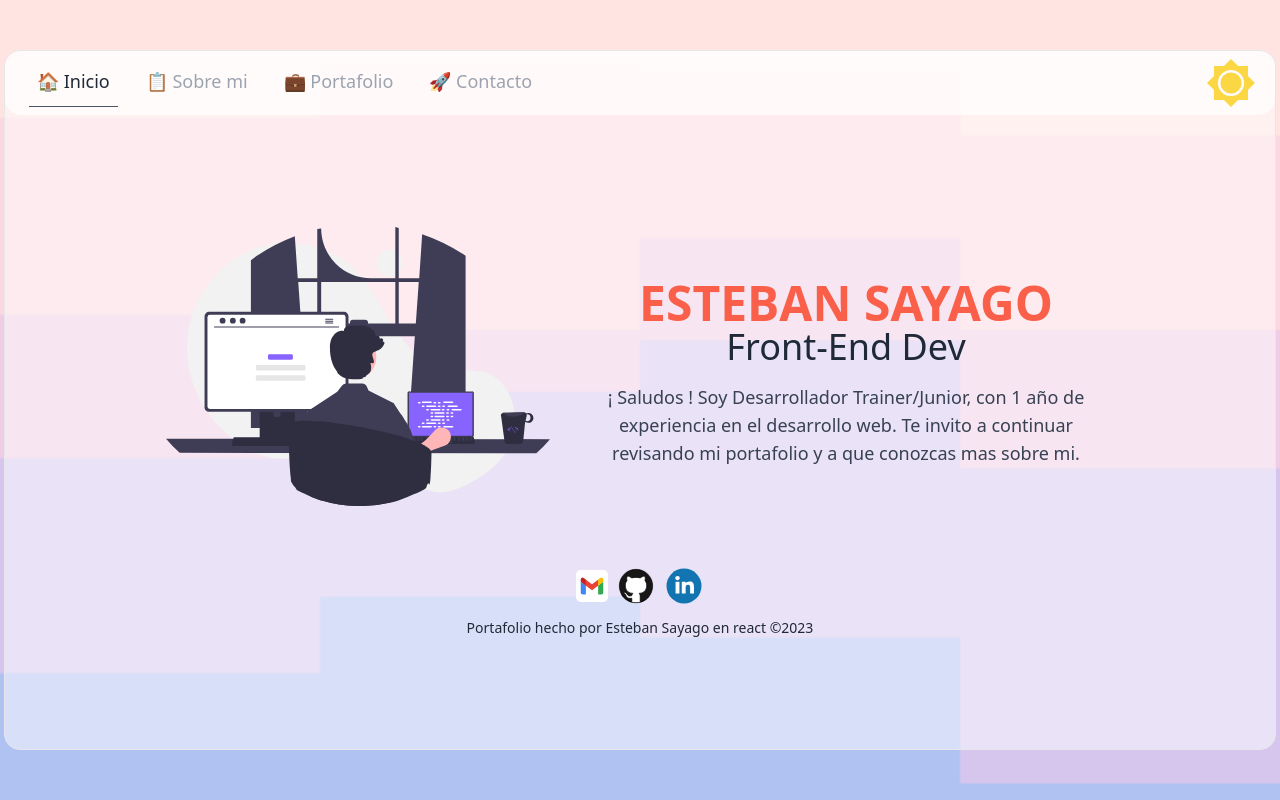
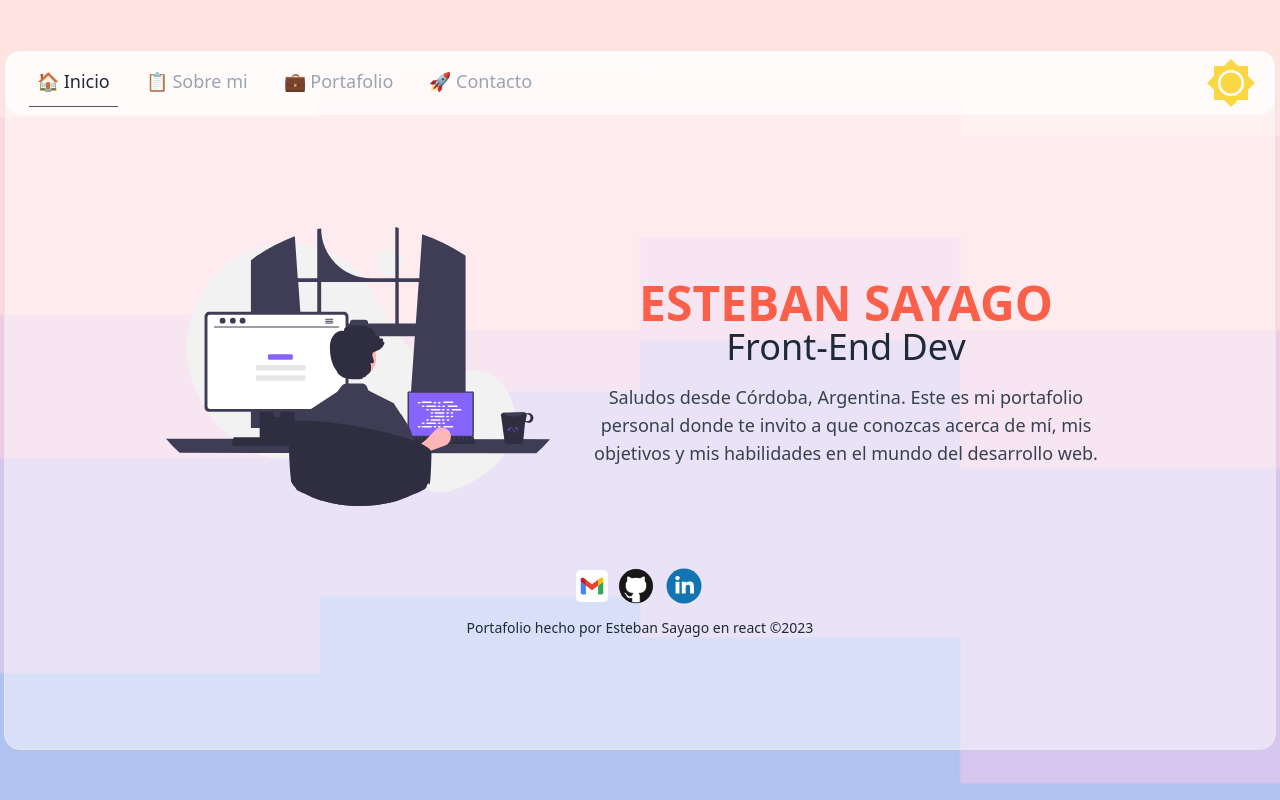
Before and after one commit to Puchinn/Portafolio, a React (Vite) app: page / in a window 1280 px wide. Built offline with nearby package versions, Linux system fonts and the light colour scheme.

Commit message:
actualizar texto de primera pagina

```diff
--- a/src/pages/Inicio.jsx
+++ b/src/pages/Inicio.jsx
@@ -2,9 +2,15 @@ import svg from "../assets/programan2.svg"
 
 function Inicio() {
     return (
-        <div className="flex animate-entrada-suave flex-col justify-center pt-8 pb-4 sm:pt-14 lg:flex-row lg:items-center lg:space-x-7 lg:pt-28">
+        <div className="animate-entrada-suave flex flex-col justify-center pt-8 pb-4 sm:pt-14 lg:flex-row lg:items-center lg:space-x-7 lg:pt-28">
             <div className="mx-auto pb-3 lg:mx-0">
-                <img className="w-72 lg:w-96" src={svg} alt="svg programador" width={270} height={195} />
+                <img
+                    className="w-72 lg:w-96"
+                    src={svg}
+                    alt="svg programador"
+                    width={270}
+                    height={195}
+                />
             </div>
             <div className="px-3 text-center">
                 <h1 className="text-3xl font-bold text-[#fa5f49] sm:text-5xl">
@@ -14,9 +20,9 @@ function Inicio() {
                     Front-End Dev
                 </h1>
                 <p className="mx-auto max-w-lg text-lg text-gray-700 dark:text-white">
-                    ¡ Saludos ! Soy Desarrollador Trainer/Junior, con 1 año de
-                    experiencia en el desarrollo web. Te invito a continuar
-                    revisando mi portafolio y a que conozcas mas sobre mi.
+                    Saludos desde Córdoba, Argentina. Este es mi portafolio
+                    personal donde te invito a que conozcas acerca de mí, mis
+                    objetivos y mis habilidades en el mundo del desarrollo web.
                 </p>
             </div>
         </div>
```
